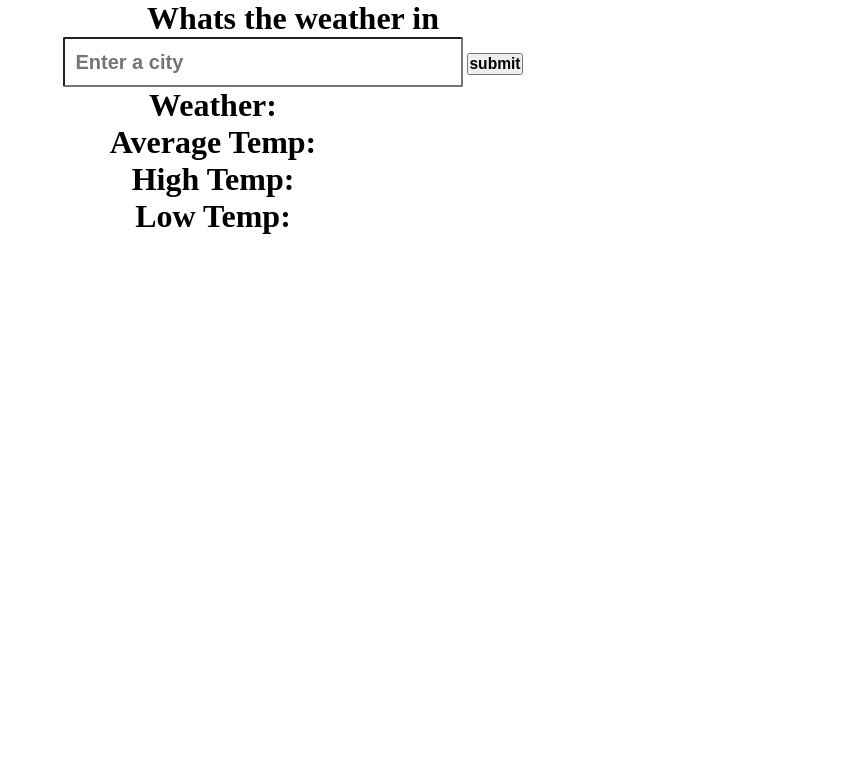
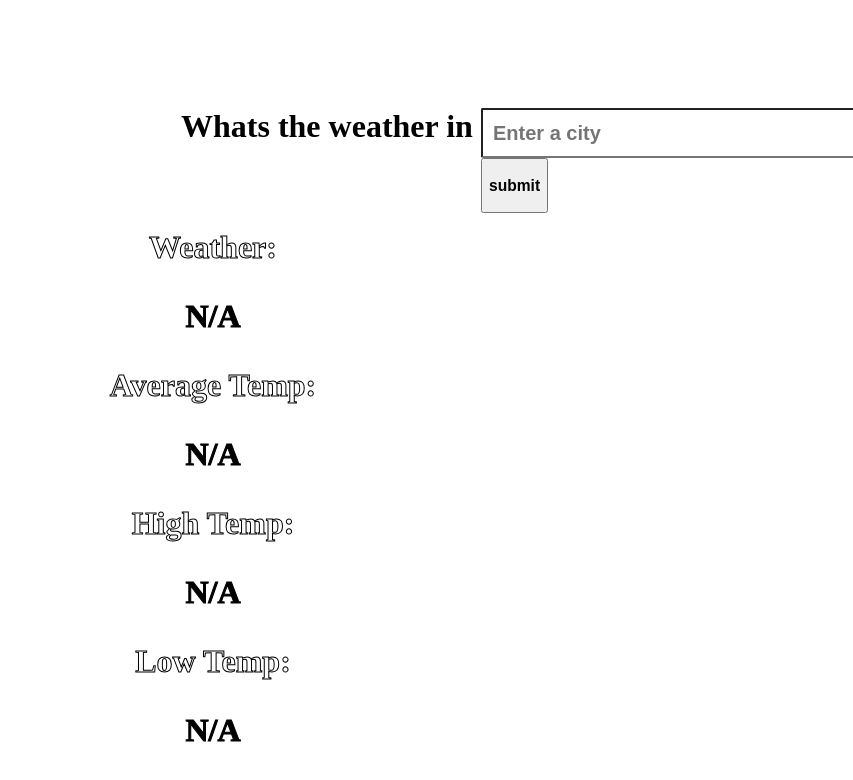
Before and after one commit to GavinLawhead/6.-Weather-App, a plain HTML site: page index.html in a window 1280 px wide. Shown: the whole page, without its empty margins (427-1280 px from the left). Drawn offline with Linux system fonts and the light colour scheme.

Commit message:
i like how this looks, its simple and updated

```diff
--- a/index.html
+++ b/index.html
@@ -4,37 +4,44 @@
     <meta http-equiv="X-UA-Compatible" content="IE=edge" />
     <meta name="viewport" content="width=device-width, initial-scale=1.0" />
     <link rel="stylesheet" href="style.css" />
-    <title>Webb App</title>
   </head>
   <body>
     <div class="in">
-      <h1>Whats the weather in</h1>
-      <input type="text" class="inputValue" placeholder="Enter a city" />
-      <button value="Submit" class="button" onclick="thisfunc()">
-        <h3>submit</h3>
+      <h1>
+        <div class="inputval1"in> Whats the weather in</div>
+       <div class="inputval2">       <input
+          type="text"
+          class="inputValue"
+          placeholder="Enter a city"/>
+      <button value="Submit" class="button" onclick="thisfunc()"><h3>submit</h3></div>
+
+      </h1>
+
+
       </button>
     </div>
 
     <div class="out">
       <div class="display">
-        <h1 class="name"></h1>
-        <h1>
+        <h1 class="name">
           Weather:
-          <p class="desc"></p>
+          <p class="info desc">N/A</p>
         </h1>
-        <h1>
+        <h1 class=" name" >
           Average Temp:
-          <p class="temp"></p>
+          <p class="info temp">N/A</p>
         </h1>
 
-        <h1>
+        <h1 class="name">
           High Temp:
-          <p class="hightemp"></p>
+          <p class="info hightemp">N/A</p>
         </h1>
-        <h1>
+
+        <h1 class="name">
           Low Temp:
-          <p class="lowtemp"></p>
+          <p class="info lowtemp">N/A</p>
         </h1>
+
       </div>
     </div>
     <script src="script.js"></script>
--- a/style.css
+++ b/style.css
@@ -1,15 +1,3 @@
-*{
-    margin:0;
-    padding: 0;
-    box-sizing: border-box;
-}
-body{
-    font-family: "Nunito", sans-seriff;
-}
-
-.input{
-    text-align: center;
-}
 input[type="text"]{
     height: 50px;
     width:400px;
@@ -33,13 +21,35 @@ button[type="submit"]{
 .display{
     text-align: center;
 }
-.in{
+/* .in{
     margin-left:400px;
     width: 50%;
-    /* position: absolute; */
+    position: absolute;
     display: inline-block;
 text-align: center;
+} */
+.inputval1{
+
+        margin-left:600px;
+        position: absolute;
+        padding-top: 100px;
+
+}
+.inputval2{
+
+        margin-left:900px;
+        position: absolute;
+        padding-top: 100px;
+
 }
 .out{
-
+    padding-top: 200px;
 }
+.name{
+        color: white;
+        border: 1px;
+        -webkit-text-stroke: 1px black
+}
+.info{
+    color: black;
+}
```
